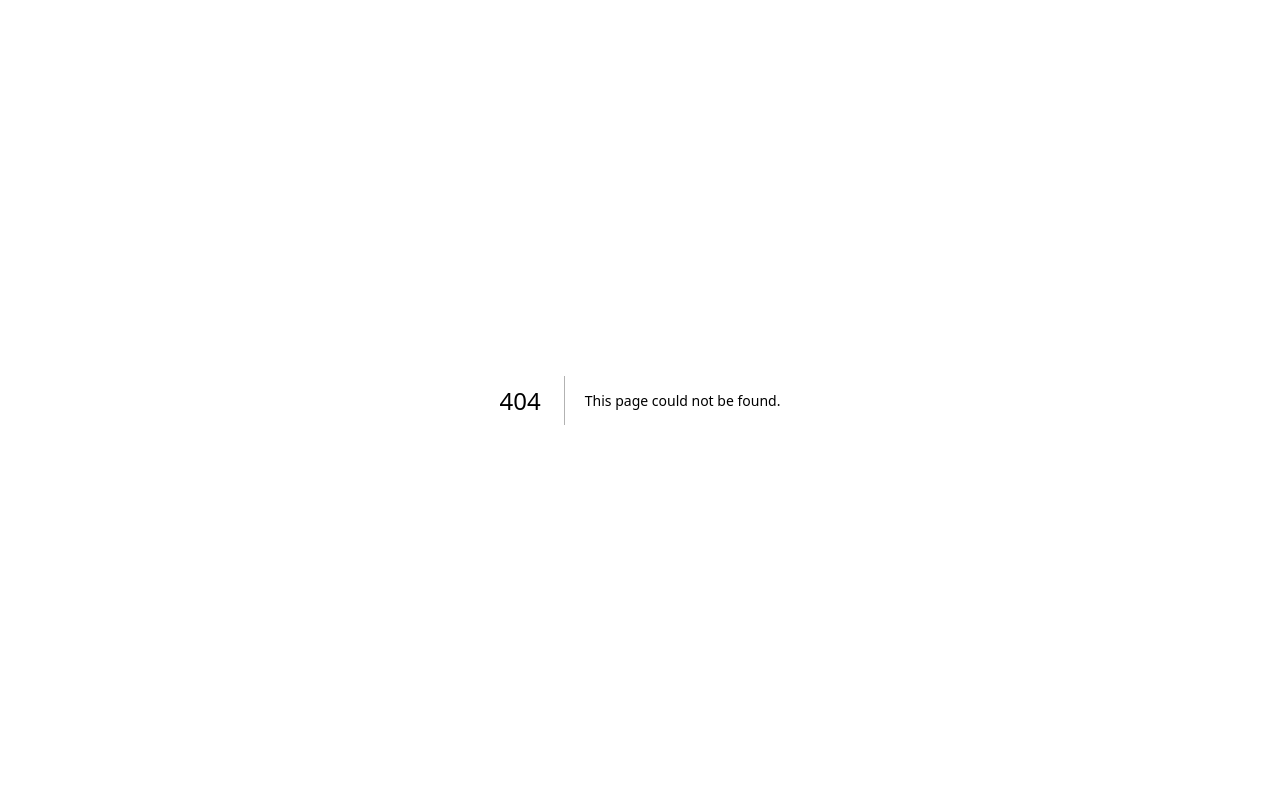
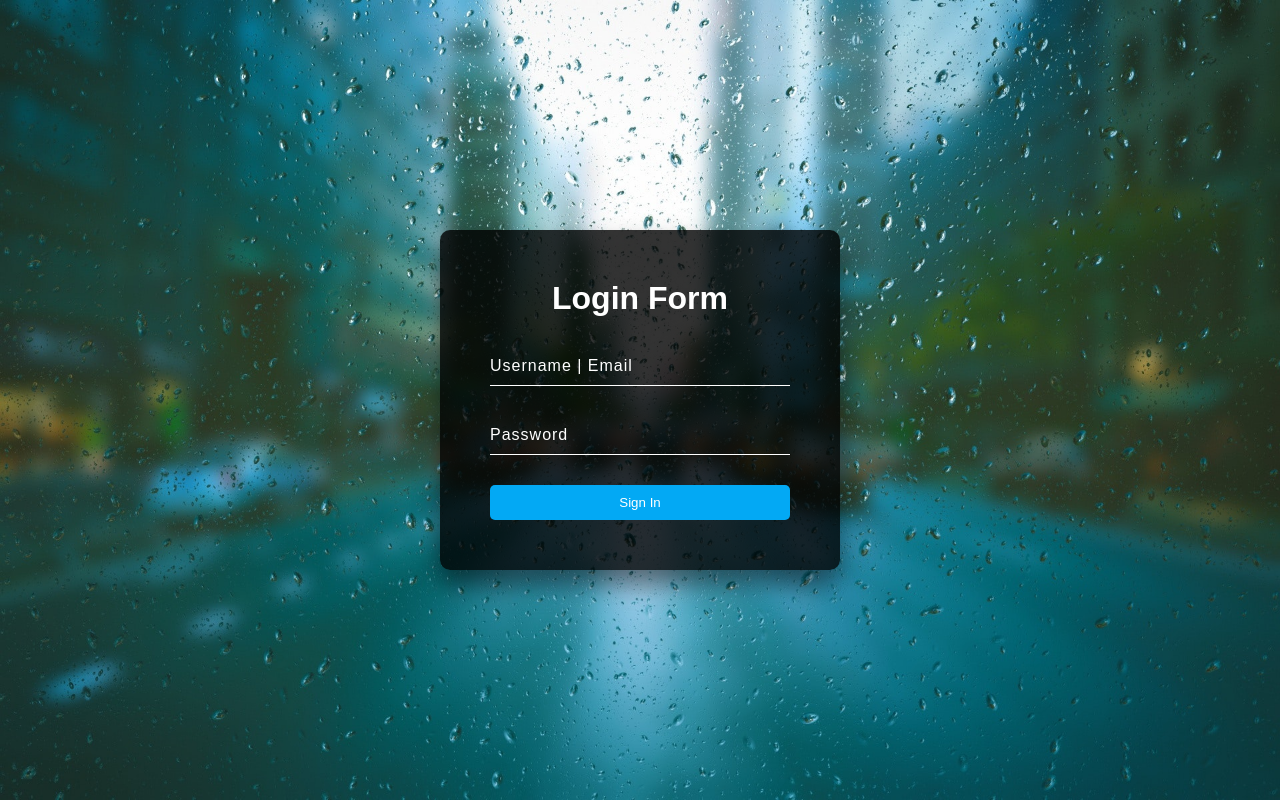
Before and after one commit to Hamed-Babaei/Authentication-Project, a Next.js app in the folder next-auth/: page /signin in a window 1280 px wide. Before the commit this address had no page. Built offline with nearby package versions, Linux system fonts and the light colour scheme.

Commit message:
all next-auth Configs are Created & SingIn Option is Developed

```diff
--- a/next-auth/configs/db.js
+++ b/next-auth/configs/db.js
@@ -5,7 +5,7 @@ const connectToDB = async () => {
     if (mongoose.connections[0].readyState) {
       return true;
     } else {
-      await mongoose.connect("mongodb://localhost:27017/next-auth");
+      await mongoose.connect("mongodb://127.0.0.1:27017/next-auth");
       console.log("Connect To DB Successfully :))");
     }
   } catch (err) {
--- a/next-auth/pages/index.js
+++ b/next-auth/pages/index.js
@@ -2,6 +2,7 @@ import React from "react";
 import Link from "next/link";
 
 import "@fortawesome/fontawesome-svg-core/styles.css";
+
 import { config } from "@fortawesome/fontawesome-svg-core";
 config.autoAddCss = false;
 import { FontAwesomeIcon } from "@fortawesome/react-fontawesome";
--- /dev/null
+++ b/next-auth/pages/signin/index.js
@@ -0,0 +1,54 @@
+import { useRouter } from "next/router";
+import React, { useEffect, useState } from "react";
+import { signIn } from "next-auth/react";
+
+function Index() {
+  const [identifier, setIdentifier] = useState("");
+  const [password, setPassword] = useState("");
+  const signin = async (e) => {
+    e.preventDefault();
+    const res = await signIn("credentials", {
+      identifier,
+      password,
+      redirect: false,
+    });
+    console.log(res);
+  };
+
+  return (
+    <div className="box">
+      <h1 align="center">Login Form</h1>
+      <form role="form" method="post">
+        <div className="inputBox">
+          <input
+            type="text"
+            autoComplete="off"
+            required
+            value={identifier}
+            onChange={(e) => setIdentifier(e.target.value)}
+          />
+          <label>Username | Email</label>
+        </div>
+        <div className="inputBox">
+          <input
+            type="password"
+            autoComplete="off"
+            required
+            value={password}
+            onChange={(e) => setPassword(e.target.value)}
+          />
+          <label>Password</label>
+        </div>
+
+        <input
+          type="submit"
+          className="register-btn"
+          value="Sign In"
+          onClick={signin}
+        />
+      </form>
+    </div>
+  );
+}
+
+export default Index;
```
Also changed, not shown: next-auth/pages/api/auth/[...nextauth].js (added, +51 -0 lines).
